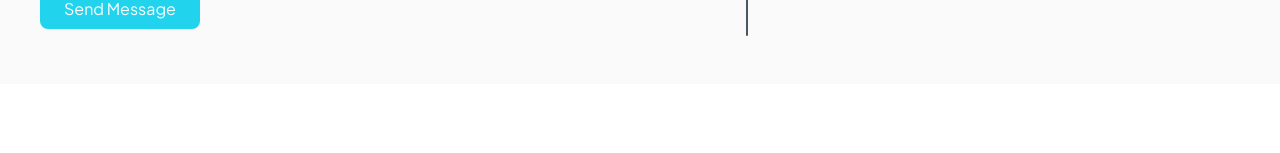
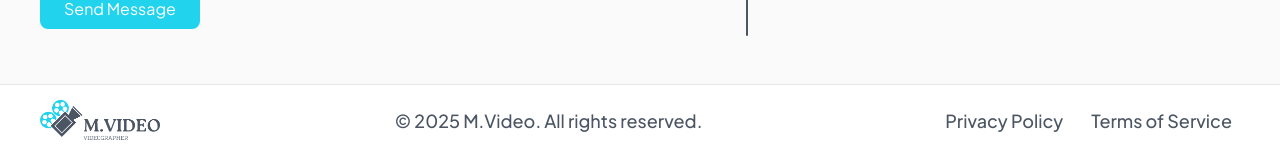
Before and after one commit to Mozzhakov/m.video, a Next.js app: page / in a window 1280 px wide. Shown: the part 9785-9938 px from the top of the page. Before the commit the page ends 9869 px from the top, so only its background shows below. Built offline with nearby package versions, Linux system fonts and the light colour scheme.

Commit message:
upd footer and other components

```diff
--- a/src/app/components/logo.tsx
+++ b/src/app/components/logo.tsx
@@ -6,7 +6,7 @@ export type LogoProps = object;
 
 export default function Logo({}: LogoProps) {
   return (
-    <Link href="https://flowbite.com" className="flex items-center">
+    <Link href="/" className="flex items-center">
       <Image src="/images/logo.webp" alt="Logo" width={120} height={80} />
     </Link>
   );
--- /dev/null
+++ b/src/app/components/page-footer.tsx
@@ -0,0 +1,89 @@
+// import React from "react";
+// import Link from "next/link";
+// import SocialNetworks from "@/app/components/social-networks";
+// import Logo from "@/app/components/logo";
+//
+// export type PageFooterProps = object;
+//
+// export default function PageFooter({}: PageFooterProps) {
+//   return (
+//     <footer className="bg-white text-gray-600 border-t border-gray-200">
+//       <div className="max-w-6xl mx-auto px-4 py-2">
+//         <div className="flex flex-col items-center md:flex-row md:justify-between">
+//           {/* Logo */}
+//           <div className="mb-4 md:mb-0">
+//             <Logo />
+//           </div>
+//           <SocialNetworks />
+//
+//           {/* Contact Information */}
+//           <div className="text-center md:text-right">
+//             <p className="mb-2">Contact Us:</p>
+//             <p className="text-sm text-gray-600">email@example.com</p>
+//             <p className="text-sm text-gray-600">+1 (123) 456-7890</p>
+//           </div>
+//         </div>
+//
+//         {/* Copyright and Additional Links */}
+//         <div className="mt-2 pt-2 border-t border-gray-200 flex flex-col md:flex-row justify-between items-center text-sm text-gray-600">
+//           <p>
+//             © {new Date().getFullYear()} Your Company Name. All rights
+//             reserved.
+//           </p>
+//           <div className="mt-4 md:mt-0">
+//             <Link href="/" className="hover:text-cyan-400 mr-4">
+//               Privacy Policy
+//             </Link>
+//             <Link href="/" className="hover:text-cyan-400">
+//               Terms of Service
+//             </Link>
+//           </div>
+//         </div>
+//       </div>
+//     </footer>
+//   );
+// }
+
+import React from "react";
+import Link from "next/link";
+import Logo from "@/app/components/logo";
+
+export type PageFooterProps = object;
+
+export default function PageFooter({}: PageFooterProps) {
+  return (
+    <footer className="bg-white text-gray-600 border-t border-gray-200">
+      <div className="px-4 lg:px-10 py-2.5 h-full mx-auto max-w-screen-xl">
+        <div className="flex flex-col items-center md:flex-row md:justify-between"></div>
+
+        {/* Copyright and Additional Links */}
+        <div className="  flex flex-col md:flex-row justify-between items-center text-lg font-medium text-gray-600">
+          <Logo />
+          <p className="mt-4 md:mt-0">
+            © {new Date().getFullYear()} M.Video. All rights reserved.
+          </p>
+          <ul className="flex flex-row items-center font-medium gap-3   lg:flex-row mt-4 lg:mt-0">
+            <li className="hover:bg-gray-100 group transition px-2 py-1 rounded">
+              <Link href="/" className="hover:text-cyan-400">
+                Privacy Policy
+              </Link>
+            </li>
+            <li className="hover:bg-gray-100 group transition px-2 py-1 rounded">
+              <Link href="/" className="hover:text-cyan-400">
+                Terms of Service
+              </Link>
+            </li>
+          </ul>
+          {/*<div className="mt-4 md:mt-0">*/}
+          {/*  <Link href="/" className="hover:text-cyan-400 mr-4">*/}
+          {/*    Privacy Policy*/}
+          {/*  </Link>*/}
+          {/*  <Link href="/" className="hover:text-cyan-400">*/}
+          {/*    Terms of Service*/}
+          {/*  </Link>*/}
+          {/*</div>*/}
+        </div>
+      </div>
+    </footer>
+  );
+}
--- a/src/app/components/page-header.tsx
+++ b/src/app/components/page-header.tsx
@@ -14,7 +14,7 @@ export default function PageHeader({}: PageHeaderProps) {
   const closeMenu = () => setIsOpen(false);
   return (
     <header className="fixed top-0 left-0 z-40 w-full shadow-md bg-white border-gray-200">
-      <nav className=" px-4 lg:px-10 py-2.5 dark:bg-gray-800 h-full mx-auto max-w-screen-xl">
+      <nav className=" px-4 lg:px-10 py-2.5 h-full mx-auto max-w-screen-xl">
         <div className="flex flex-wrap justify-between items-center mx-auto max-w-screen-xl">
           <Logo />
           <div className="flex items-center lg:order-2">
--- a/src/app/components/sn-link.tsx
+++ b/src/app/components/sn-link.tsx
@@ -10,7 +10,7 @@ export default function SnLink({ href, children }: SnLinkProps) {
   return (
     <Link
       href={href}
-      className="lg:w-12 lg:h-12 w-8 h-8 rounded-full flex items-center justify-center hover:bg-cyan-400 group transition"
+      className="lg:w-12 lg:h-12 w-9 h-9 rounded-full flex items-center justify-center hover:bg-cyan-400 group transition"
     >
       {children}
     </Link>
--- a/src/app/components/social-networks.tsx
+++ b/src/app/components/social-networks.tsx
@@ -12,25 +12,25 @@ export type SocialNetworksProps = object;
 
 export default function SocialNetworks({}: SocialNetworksProps) {
   return (
-    <ul className="flex items-center lg:gap-3 gap-1">
+    <ul className="flex items-center lg:gap-3 gap-2">
       <li>
-        <SnLink href="/">
-          <FaInstagram className="lg:w-7 lg:h-7 w-5 h-5 text-gray-600 group-hover:text-white transition" />
+        <SnLink href="https://www.instagram.com/mozzhakova_/">
+          <FaInstagram className="lg:w-7 lg:h-7 w-6 h-6 text-gray-600 group-hover:text-white transition" />
         </SnLink>
       </li>
       <li>
-        <SnLink href="/">
-          <FaTiktok className="lg:w-7 lg:h-7 w-5 h-5 text-gray-600 group-hover:text-white transition" />
+        <SnLink href="https://www.tiktok.com/@mozzhakova__">
+          <FaTiktok className="lg:w-7 lg:h-7 w-6 h-6 text-gray-600 group-hover:text-white transition" />
         </SnLink>
       </li>
       <li>
-        <SnLink href="/">
-          <FaFacebookF className="lg:w-7 lg:h-7 w-5 h-5 text-gray-600 group-hover:text-white transition" />
+        <SnLink href="https://www.facebook.com/yana.orehova.9">
+          <FaFacebookF className="lg:w-7 lg:h-7 w-6 h-6 text-gray-600 group-hover:text-white transition" />
         </SnLink>
       </li>
       <li>
-        <SnLink href="/">
-          <FaLinkedinIn className="lg:w-7 lg:h-7 w-5 h-5 text-gray-600 group-hover:text-white transition" />
+        <SnLink href="https://www.linkedin.com/in/yana-mozzhakova-ba8415345/">
+          <FaLinkedinIn className="lg:w-7 lg:h-7 w-6 h-6 text-gray-600 group-hover:text-white transition" />
         </SnLink>
       </li>
     </ul>
--- a/src/app/page.tsx
+++ b/src/app/page.tsx
@@ -16,6 +16,7 @@ import AOS from "aos";
 import "aos/dist/aos.css";
 import { ToastContainer } from "react-toastify";
 import "react-toastify/dist/ReactToastify.css";
+import PageFooter from "@/app/components/page-footer";
 
 export interface VideoData {
   id: string;
@@ -59,6 +60,7 @@ export default function Home() {
           theme="colored"
         />
       </main>
+      <PageFooter />
     </div>
   );
 }
```
